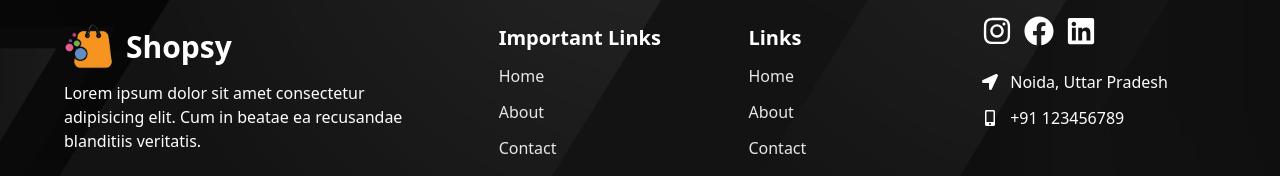
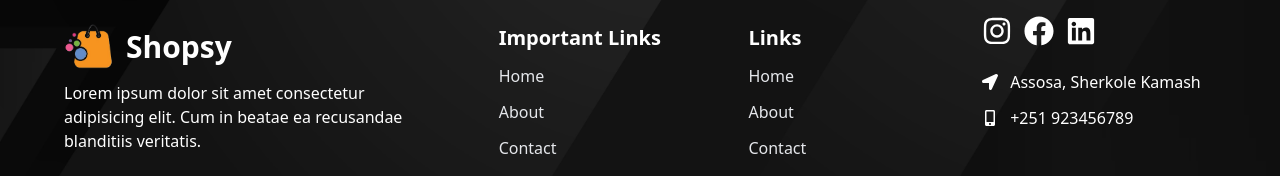
Before and after one commit to dawittamene/zumbara-ecommerce-using-react-, a React (Vite) app: page / in a window 1280 px wide. Shown: the part 3688-3864 px from the top of the page. Built offline with nearby package versions, Linux system fonts and the light colour scheme.

Commit message:
Add some things in footer

```diff
--- a/src/Components/Footer/Footer.jsx
+++ b/src/Components/Footer/Footer.jsx
@@ -108,11 +108,11 @@ const Footer = () => {
               <div className="mt-6">
                 <div className="flex items-center gap-3">
                   <FaLocationArrow />
-                  <p>Noida, Uttar Pradesh</p>
+                  <p>Assosa, Sherkole Kamash</p>
                 </div>
                 <div className="flex items-center gap-3 mt-3">
                   <FaMobileAlt />
-                  <p>+91 123456789</p>
+                  <p>+251 923456789</p>
                 </div>
               </div>
             </div>
```
